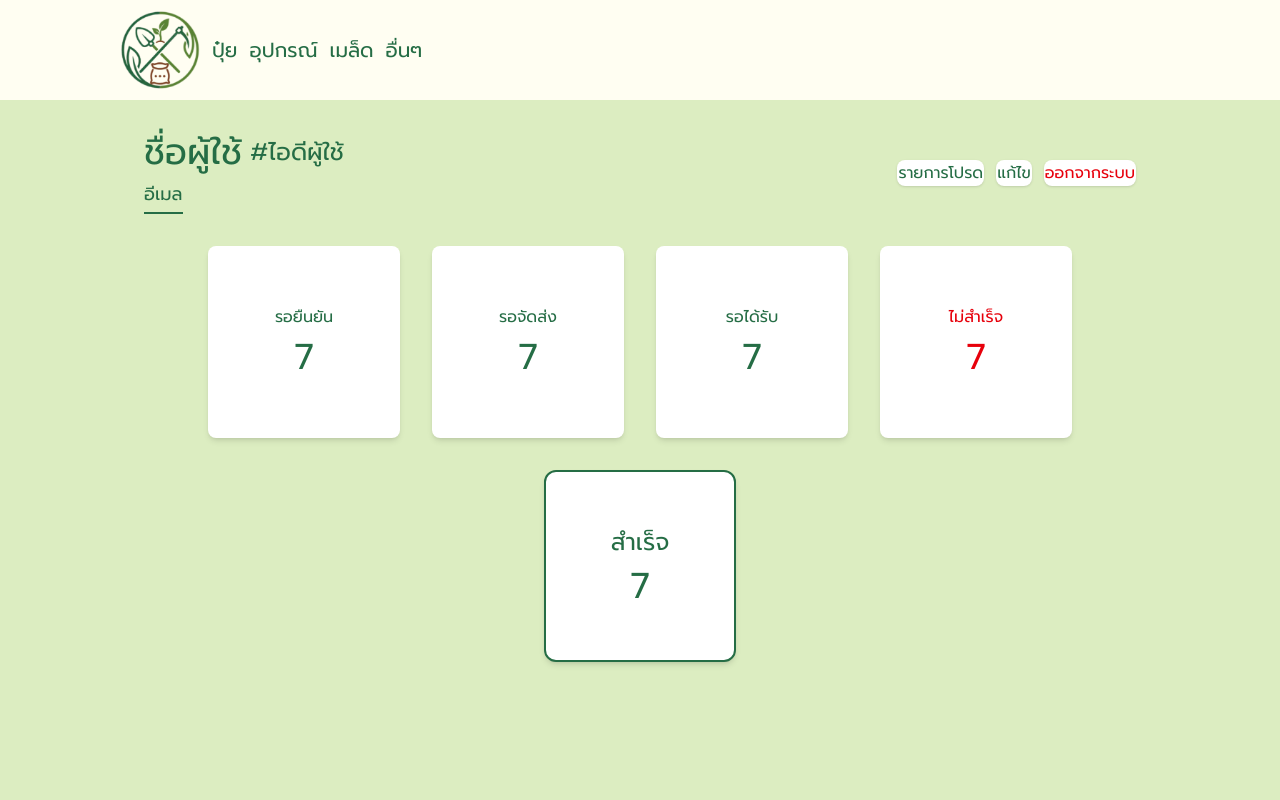
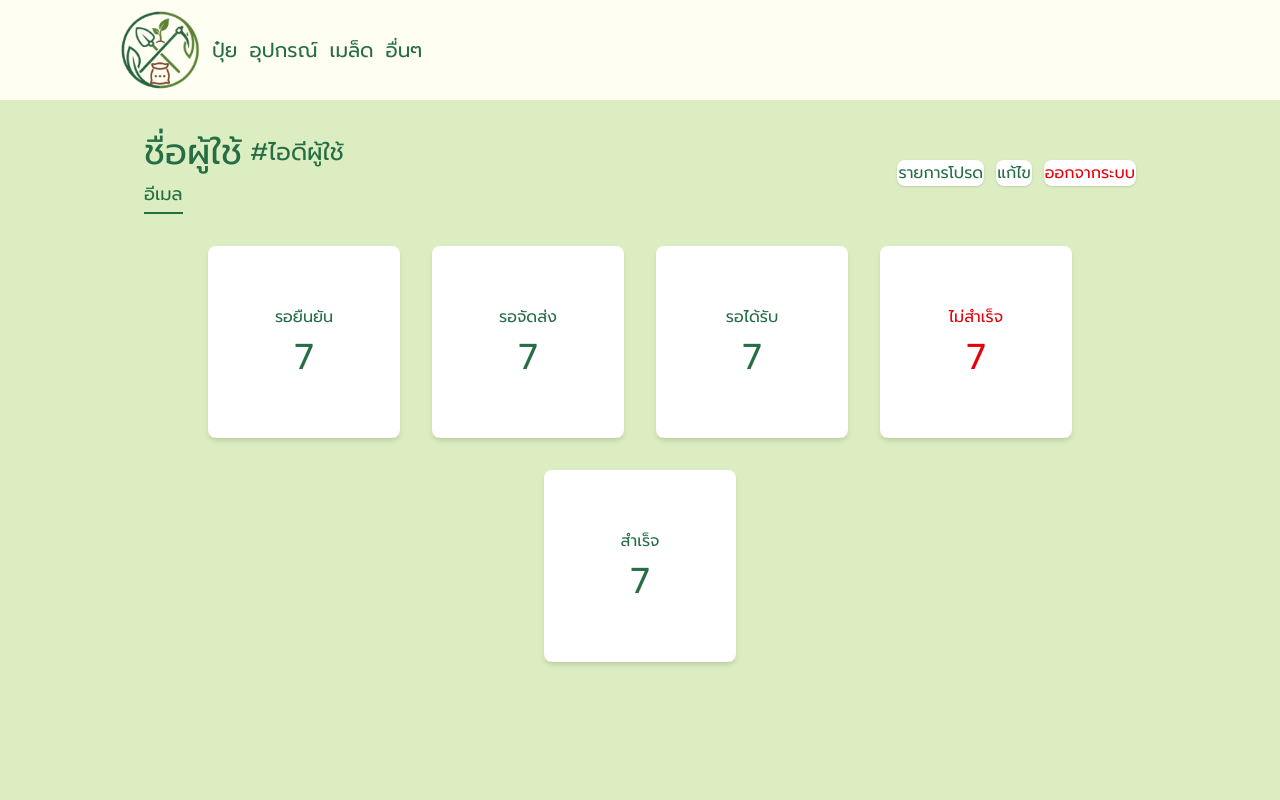
Before and after one commit to psu6810110652/Project, a React (Vite) app in the folder frontend/: page /profile in a window 1280 px wide. Shown: the top 800 px of the page. Built offline with nearby package versions, Linux system fonts and the light colour scheme.

Commit message:
create success

```diff
--- a/frontend/src/App.tsx
+++ b/frontend/src/App.tsx
@@ -8,6 +8,7 @@ import PendingConfirm from './pages/PendingConfirm';
 import PendingDelivery from './pages/PendingDelivery';
 import PendingReceived from './pages/PendingReceived';
 import Failed from './pages/Failed';
+import Success from './pages/Success';
 
 import Navbar from './components/Navbar';
 import Footer from './components/Footer';
@@ -28,6 +29,7 @@ function MainLayout() {
           <Route path="/pending-delivery" element={<PendingDelivery />} />
           <Route path="/pending-received" element={<PendingReceived />} />
           <Route path="/failed" element={<Failed />} />
+          <Route path="/success" element={<Success />} />
         </Routes>
       </div>
       <Footer />
--- a/frontend/src/pages/Profile.tsx
+++ b/frontend/src/pages/Profile.tsx
@@ -6,7 +6,7 @@ const statusList = [
   { label: 'รอจัดส่ง', value: 7, color: 'text-[#256D45] border-[#256D45] bg-white', link: '/pending-delivery' },
   { label: 'รอได้รับ', value: 7, color: 'text-[#256D45] border-[#256D45] bg-white', link: '/pending-received' },
   { label: 'ไม่สำเร็จ', value: 7, color: 'text-red-600 border-red-400 bg-white', link: '/failed' },
-  { label: 'สำเร็จ', value: 7, color: 'text-[#256D45] border-[#256D45] bg-white' },
+  { label: 'สำเร็จ', value: 7, color: 'text-[#256D45] border-[#256D45] bg-white', link: '/success' },
 ];
 
 const Profile = () => {
--- /dev/null
+++ b/frontend/src/pages/Success.tsx
@@ -0,0 +1,15 @@
+import React from 'react';
+
+const Success = () => {
+  return (
+    <div className="min-h-screen bg-[#DCEDC1] flex items-center justify-center font-['Prompt'] text-[#256D45]">
+      <div className="bg-white rounded-xl shadow-lg p-10 text-center">
+        <h1 className="text-4xl font-bold text-[#256D45] mb-4">สำเร็จ</h1>
+        <p className="text-lg mb-6">คำสั่งซื้อที่สำเร็จจะแสดงที่นี่</p>
+        {/* เพิ่มรายละเอียดหรือรายการคำสั่งซื้อที่สำเร็จได้ */}
+      </div>
+    </div>
+  );
+};
+
+export default Success;
```
